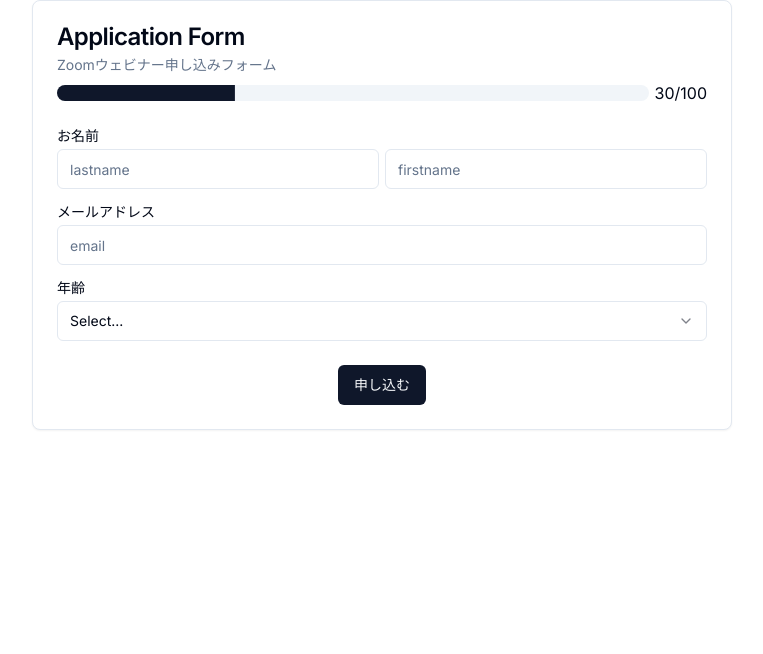
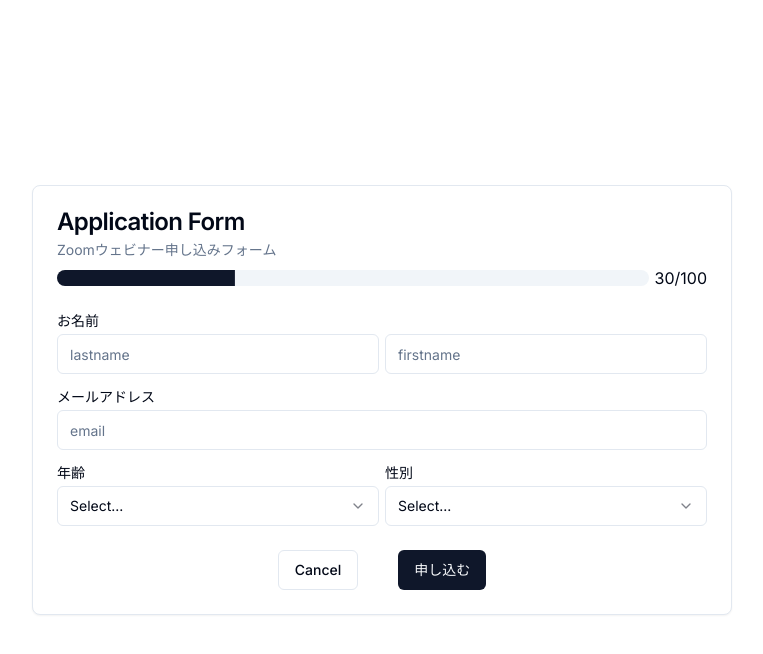
Before and after one commit to kao126/zoom_app, a Next.js app: page /form in a window 1280 px wide. Shown: the top 654 px of the page, without its empty margins (258-1021 px from the left). Built offline with nearby package versions, Linux system fonts and the light colour scheme.

Commit message:
update: add form items

```diff
--- a/app/form/page.tsx
+++ b/app/form/page.tsx
@@ -19,11 +19,12 @@
 import { Label } from '@/components/ui/label';
 import { Progress } from '@/components/ui/progress';
 import { Button } from '@/components/ui/button';
+import Link from 'next/link';
 
 export default function Form() {
   return (
-    <main>
-      <Card className="w-[700px] mx-auto">
+    <main className="h-dvh flex justify-center items-center">
+      <Card className="w-[700px] m-auto">
         <CardHeader>
           <CardTitle>Application Form</CardTitle>
           <CardDescription>Zoomウェビナー申し込みフォーム</CardDescription>
@@ -46,7 +47,8 @@
                 <Label htmlFor="email">メールアドレス</Label>
                 <Input type="email" placeholder="email" id="email" />
               </div>
-              <div className="flex flex-col space-y-1.5">
+              <div className="flex space-x-1.5">
+                <div className="w-full flex flex-col space-y-1.5">
                   <Label htmlFor="age">年齢</Label>
                   <Select>
                     <SelectTrigger id="age">
@@ -62,10 +64,27 @@
                     </SelectContent>
                   </Select>
                 </div>
+                <div className="w-full flex flex-col space-y-1.5">
+                  <Label htmlFor="gender">性別</Label>
+                  <Select>
+                    <SelectTrigger id="gender">
+                      <SelectValue placeholder="Select..." />
+                    </SelectTrigger>
+                    <SelectContent position="popper">
+                      <SelectItem value="male">男性</SelectItem>
+                      <SelectItem value="female">女性</SelectItem>
+                      <SelectItem value="x">未回答</SelectItem>
+                    </SelectContent>
+                  </Select>
+                </div>
+              </div>
             </div>
           </form>
         </CardContent>
-        <CardFooter className="justify-center">
+        <CardFooter className="justify-center gap-10">
+          <Button variant="outline" asChild>
+            <Link href="/">Cancel</Link>
+          </Button>
           <Button>申し込む</Button>
         </CardFooter>
       </Card>
```
Lines whose indentation alone changed are shown as unchanged.
